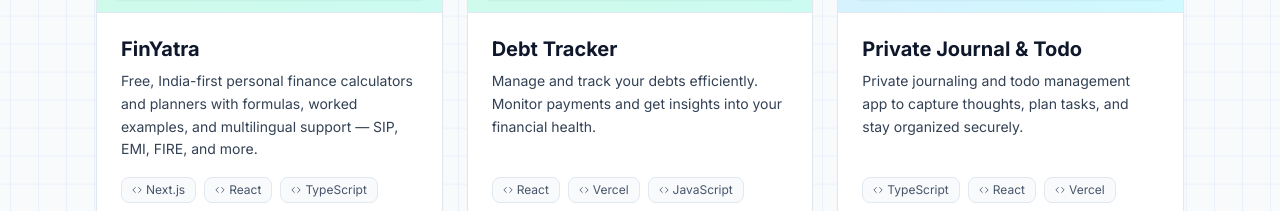
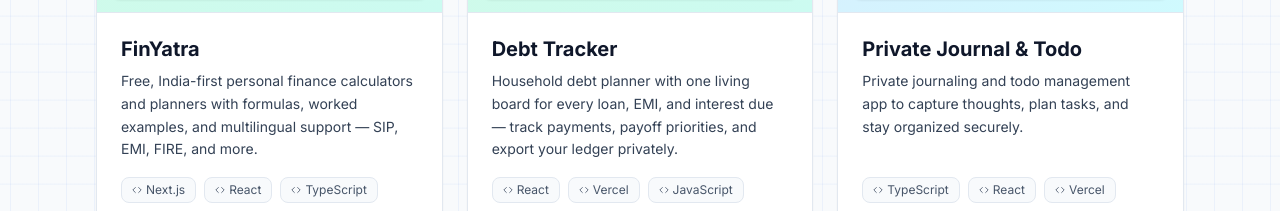
Before and after one commit to nuthanm/nuthanportfolio, a React (Vite) app: page / in a window 1280 px wide. Shown: the part 6592-6803 px from the top of the page. Built offline with nearby package versions, Linux system fonts and the light colour scheme; no server answers.

Commit message:
Update Debt Tracker project details in README and data.js
Refine the description of the Debt Tracker project to better reflect its features and update the live URL and image link to use HTTPS for consistency. Adjust the README to match the updated links.

```diff
--- a/src/data.js
+++ b/src/data.js
@@ -305,10 +305,10 @@ export const portfolio = [
     id: 3,
     name: "Debt Tracker",
     description:
-      "Manage and track your debts efficiently. Monitor payments and get insights into your financial health.",
+      "Household debt planner with one living board for every loan, EMI, and interest due — track payments, payoff priorities, and export your ledger privately.",
     tech: ["React", "Vercel", "JavaScript"],
-    liveUrl: "http://mydebttracker.vercel.app/",
-    image: "https://s.wordpress.com/mshots/v1/http%3A%2F%2Fmydebttracker.vercel.app%2F?w=1200",
+    liveUrl: "https://mydebttracker.vercel.app/",
+    image: "https://s.wordpress.com/mshots/v1/https%3A%2F%2Fmydebttracker.vercel.app%2F?w=1200",
     category: "Financial",
   },
   {
```
Also changed, not shown: 1 other file (tests, documents, lock files or other folders).
